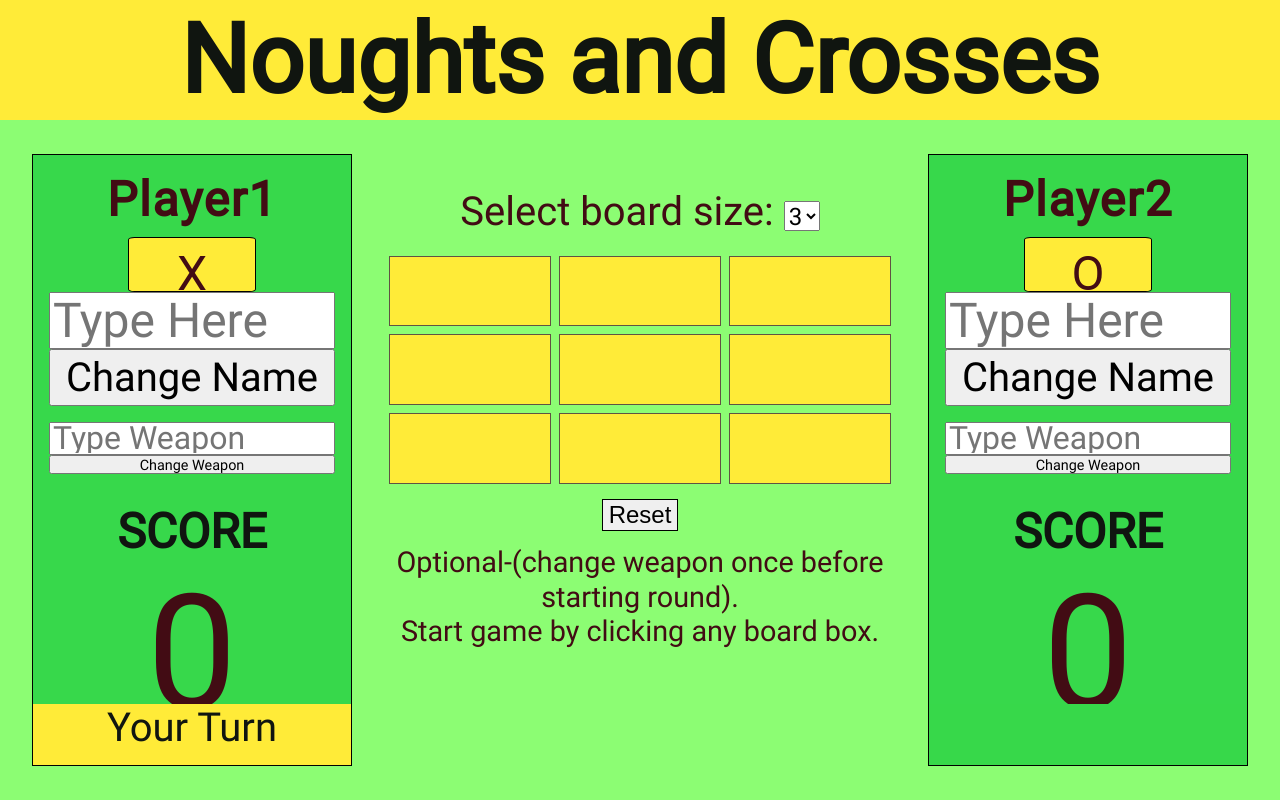
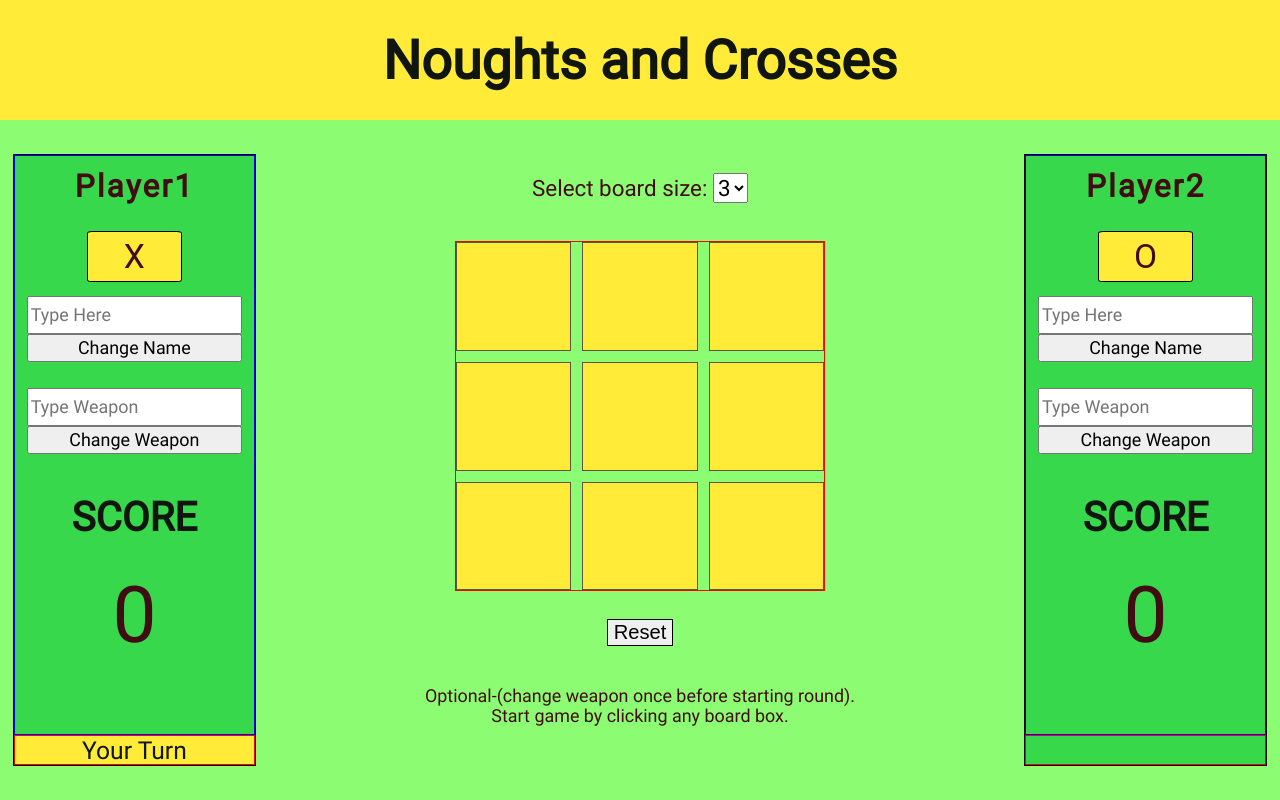
Before and after one commit to ikhlaas-kapadia/Noughts-And-Crosses, a React (Create React App) app: page / in a window 1280 px wide. Built offline with nearby package versions, Linux system fonts and the light colour scheme.

Commit message:
Add media queries for responsiveness and change board layout

```diff
--- a/src/App.css
+++ b/src/App.css
@@ -54,7 +54,7 @@ section {
   /* border: 1px solid red; */
   display: flex;
   flex-direction: row;
-  height: 90%;
+  height: 85%;
   width: 100%;
   background-color: #37d84b;
   max-height: 90%;
@@ -89,7 +89,7 @@ section {
   width: fit-content;
   min-width: 40%;
   max-width: fit-content;
-  min-height: 30%;
+  min-height: fit-content;
   height: fit-content;
   border: 1px black solid;
   border-radius: 5%;
@@ -180,8 +180,8 @@ section {
 .Turn-Box {
   /* border: 1px solid black; */
   background-color: #37d84a;
-  height: 10%;
-  max-height: 10%;
+  height: 15%;
+  max-height: 15%;
 }
 
 .Turn,
@@ -189,18 +189,17 @@ section {
   vertical-align: text-bottom;
   /* border: 1px solid red; */
   text-align: center;
-  margin: 0;
   background-color: #37d84a;
   height: 100%;
   width: 50%;
   margin: 0 auto;
   color: transparent;
-  font-size: 0.7rem;
   max-height: 100%;
 }
 .Turn {
   background-color: #ffeb38;
   color: #101510;
+  font-size: 1rem;
 }
 
 /* <——— BOARD ——> */
@@ -208,16 +207,15 @@ section {
   /* border: 1px solid red; */
   display: flex;
   flex-direction: column;
-  height: 64%;
+  height: 60%;
   width: 100%;
   align-items: center;
+  justify-content: center;
   font-size: 1em;
 }
 .Board-Selector,
 .Hidden-Selector {
   /* border: 1px solid yellow; */
-  padding-top: 0;
-  margin-bottom: 1%;
   width: 100%;
   text-align: center;
   min-width: 100%;
@@ -236,19 +234,21 @@ option {
 }
 
 .Drop-Down {
+  font-size: 1rem;
   font-family: inherit;
-  font-size: 0.8rem;
-  height: 70%;
+  height: fit-content;
 }
 
 .Board {
   /* border: 1px solid red; */
   display: grid;
-  height: 100%;
-  width: 80%;
-  grid-gap: 0.2em;
-  font-size: 1em;
-  max-height: 100%;
+  /* min-width: 70%; */
+  grid-gap: 2%;
+  font-size: 1rem;
+  /* max-height: 100%; */
+  justify-content: center;
+  height: 180px;
+  width: 180px;
 }
 .Board-9 {
   grid-template-columns: repeat(3, 1fr);
@@ -288,6 +288,8 @@ option {
 
 .Box,
 .Winner {
+  width: 100%;
+  height: 100%;
   background-color: #ffeb38;
   border: 1px solid rgb(95, 83, 67);
   display: flex;
@@ -300,23 +302,28 @@ option {
   background-color: #15ff31;
   transform: rotate(360deg);
   transition: transform 1s;
+  animation: blinker 1s;
+  animation-iteration-count: 4;
 }
 
 .Reset-Btn {
   border: 1px solid black;
-  font-size: 0.7em;
-  margin: 0.4em;
+  font-size: 0.9rem;
+  margin: 0.35rem;
 }
 
 .Box-Content {
   font-family: Roboto, “Open Sans”, “Helvetica Neue”, sans-serif;
 }
 .Message-Box {
-  /* border: 1px solid red; */
+  display: flex;
+  flex-direction: column;
   width: 100%;
+  align-items: center;
+  justify-content: center;
   /* height: 20%; */
   margin: 0;
-  font-size: 0.75rem;
+  font-size: 0.8rem;
   min-height: 10%;
   max-height: 10%;
 }
@@ -327,57 +334,48 @@ option {
   padding: 0;
   width: 100%;
   height: 100%;
-  line-height: 1.2em;
+  line-height: 0.9rem;
   text-align: center;
 }
+
+@keyframes blinker {
+  50% {
+    opacity: 0;
+  }
+}
 .Win-Message {
-  font-size: 2rem;
+  padding-top: 2%;
+  font-size: 1.5rem;
+  animation: blinker 1s;
+  animation-iteration-count: 4;
 }
 .No-Message {
   color: transparent;
 }
-@media only screen and (min-width: 411px) {
-  .Player-Heading h2 {
-    font-size: 1.5rem;
+
+/* @media only screen and (min-width: 421px) {
+  .Board {
+    width: 55%;
   }
-
-  .Name-Input,
-  .Weapon-Input {
-    font-size: 1.2rem;
-  }
-  .Weapon-Input {
-    font-size: 1.2rem;
-  }
-  .Change-Button {
-    font-size: 1rem;
-  }
-  .Score-Container h3 {
-    font-size: 2.5rem;
-  }
-  .Score {
-    font-size: 4rem;
-  }
-
-  .Turn {
-    font-size: 0.8rem;
-  }
-  .Board-Selector {
-    font-size: 1.2rem;
-  }
-  .Message {
-    font-size: 1rem;
-  }
-  .Reset-Btn {
-    font-size: 0.8rem;
+} */
+@media only screen and (min-width: 350px) {
+  .Board {
+    width: 230px;
+    height: 230px;
   }
 }
-@media only screen and (min-width: 440px) {
-  body {
-    font-size: 1em;
+@media only screen and (min-width: 411px) {
+  html {
+    font-size: 1.1em;
+  }
+}
+
+@media only screen and (min-width: 500px) {
+  html {
+    font-size: 1.1em;
   }
   header {
     height: 15vh;
-    font-size: 1.5rem;
   }
 
   section {
@@ -398,7 +396,9 @@ option {
     min-height: 90%;
   }
   .Player {
-    height: 100%;
+    border: 1px solid blue;
+    height: 95%;
+    min-height: 95%;
     flex-direction: column;
   }
   .Player-Heading {
@@ -413,13 +413,11 @@ option {
     height: 50%;
     width: 90%;
     /* border: 1px solid yellow; */
-    font-size: 1.5rem;
     margin: 0;
   }
   .Icon {
     width: 100%;
     border: 1px black solid;
-    font-size: 1.3rem;
   }
   .Player-Details {
     /* border: 1px solid red; */
@@ -434,13 +432,9 @@ option {
     /* border: 1px solid black; */
     width: 90%;
     height: 40%;
-    font-size: 1rem;
   }
-  .Weapon-Input {
-    font-size: 0.9rem;
-  }
+
   .Change-Button {
-    font-size: 0.9rem;
     width: 90%;
     height: 30%;
   }
@@ -453,236 +447,75 @@ option {
     width: 100%;
     height: 50%;
   }
-  .Score-Container h3 {
-    font-size: 2.5rem;
-  }
 
   .Turn-Box {
-    min-height: 6%;
+    border: 1px solid red;
+    height: fit-content;
+    height: 5%;
+    margin: 0;
+    padding: 0;
   }
 
   .Turn,
   .No-Turn {
     height: 100%;
     width: 100%;
-    font-size: 1.4rem;
+    text-align: center;
   }
   /* * <——— BOARD ——> */
   .Board-Wrapper {
-    height: 80%;
     width: 60%;
-    max-width: 60%;
-    max-height: 80%;
-    min-width: 60%;
-    min-height: 80%;
-  }
-  .Board-Selector,
-  .Hidden-Selector {
-    margin: 0.4em 0;
-    font-size: 1.1rem;
-  }
-
-  .Drop-Down {
-    font-size: 1rem;
+    min-width: 50%;
+    height: 100%;
+    min-height: none;
+    max-height: 90%;
+    justify-content: space-evenly;
   }
 
   .Board {
-    height: 65%;
-    width: 100%;
+    border: 1px solid red;
+    height: 280px;
+    width: 280px;
     /* border: 1px solid red; */
-    padding: 0.5rem;
     grid-gap: 0.5rem;
+  }
+  .Turn {
+    font-size: 1.1rem;
   }
 
   .Message-Box {
     margin-top: 0.5rem;
-    font-size: 0.9rem;
   }
 
   .Win-Message {
     margin-top: 0.2rem;
-    font-size: 2rem;
   }
 
   .Reset-Btn {
-    font-size: 0.9rem;
     margin: 0.4rem;
   }
 }
 
-@media only screen and (min-width: 640px) {
-  /* —— Player Panels —> */
-
-  .NameForm button {
-    font-size: 1rem;
-    width: 90%;
-    height: 30%;
-  }
-
-  .Score-Container h3 {
-    font-size: 3rem;
-  }
-
-  /* * <——— BOARD ——> */
-
-  .Board-Selector,
-  .Hidden-Selector {
-    margin: 0.4em 0;
-    font-size: 1.2rem;
-  }
-
-  .Drop-Down {
-    font-size: 1rem;
-  }
-
+@media only screen and (min-width: 650px) {
   .Board {
-    height: 70%;
-    width: 90%;
-    padding: 0.5rem;
-    grid-gap: 0.5rem;
-  }
-  .Win-Message {
-    font-size: 3rem;
+    width: 350px;
+    height: 340px;
   }
 }
-
-@media only screen and (min-width: 655px) {
-  /* —— Player Panels —> */
-  .Player-Box {
-    height: 90%;
-    width: 24%;
+@media only screen and (min-width: 750px) {
+  html {
+    font-size: 1.3em;
   }
-  .Player-Heading h2 {
-    font-size: 2rem;
-  }
-  .Icon {
-    font-size: 2rem;
-  }
-
-  .Board-Wrapper {
-    height: 80%;
-    width: 50%;
-    max-width: 50%;
-    max-height: 80%;
-    min-width: 50%;
-    min-height: 80%;
-  }
-
-  .Name-Input,
-  .Weapon-Input {
-    height: 50%;
-    font-size: 1.5rem;
-  }
-  .Weapon-Input {
-    font-size: 1.4rem;
-  }
-  .NameForm button {
-    font-size: 1.4rem;
-    width: 90%;
-    height: 50%;
-  }
-  .Win-Message {
-    font-size: 3rem;
+  .Board {
+    width: 390px;
   }
 }
-@media only screen and (min-width: 768px) {
-  /* —— Player Panels —> */
-  .Score {
-    font-size: 6rem;
+@media only screen and (min-width: 900px) {
+  html {
+    font-size: 1.4em;
   }
-  .Board-Selector {
-    margin-top: 0;
-    font-size: 1.5rem;
-  }
-  .Drop-Down {
-    font-size: 1.4rem;
-  }
-
   .Board {
-    height: 50%;
-  }
-
-  .Message {
-    font-size: 1.3rem;
-  }
-  .Win-Message {
-    font-size: 3rem;
-  }
-  .Turn {
-    font-size: 2rem;
+    width: 370px;
+    height: 350px;
   }
 }
-
-@media only screen and (min-width: 900px) {
-  /* —— Player Panels —> */
-  .Score {
-    font-size: 6rem;
-  }
-  .Board-Selector {
-    font-size: 1.3rem;
-  }
-  .Board-Wrapper {
-    width: 45%;
-    max-width: 45%;
-    min-width: 45%;
-  }
-  .Message {
-    font-size: 1.2rem;
-  }
-  .Win-Message {
-    font-size: 3rem;
-  }
-}
-
-@media only screen and (min-width: 1024px) {
-  .Player-Box {
-    width: 25%;
-  }
-  header {
-    font-size: 3rem;
-  }
-  .Player-Heading h2 {
-    font-size: 3rem;
-  }
-  .Icon {
-    font-size: 3rem;
-  }
-  .Name-Input {
-    font-size: 3rem;
-  }
-  .Weapon-Input {
-    font-size: 2rem;
-  }
-
-  .NameForm button {
-    font-size: 2.5rem;
-  }
-
-  .Score {
-    font-size: 10rem;
-  }
-  .Board-Selector {
-    margin-top: 0;
-    font-size: 2.5rem;
-  }
-  .Drop-Down {
-    font-size: 1.5rem;
-  }
-
-  .Board {
-    height: 45%;
-    /* width: 100%; */
-  }
-  .Message {
-    font-size: 1.8rem;
-  }
-  .Reset-Btn {
-    font-size: 1.5rem;
-  }
-  .Turn {
-    font-size: 2.5rem;
-  }
-  .Win-Message {
-    font-size: 4rem;
-  }
-}
```
